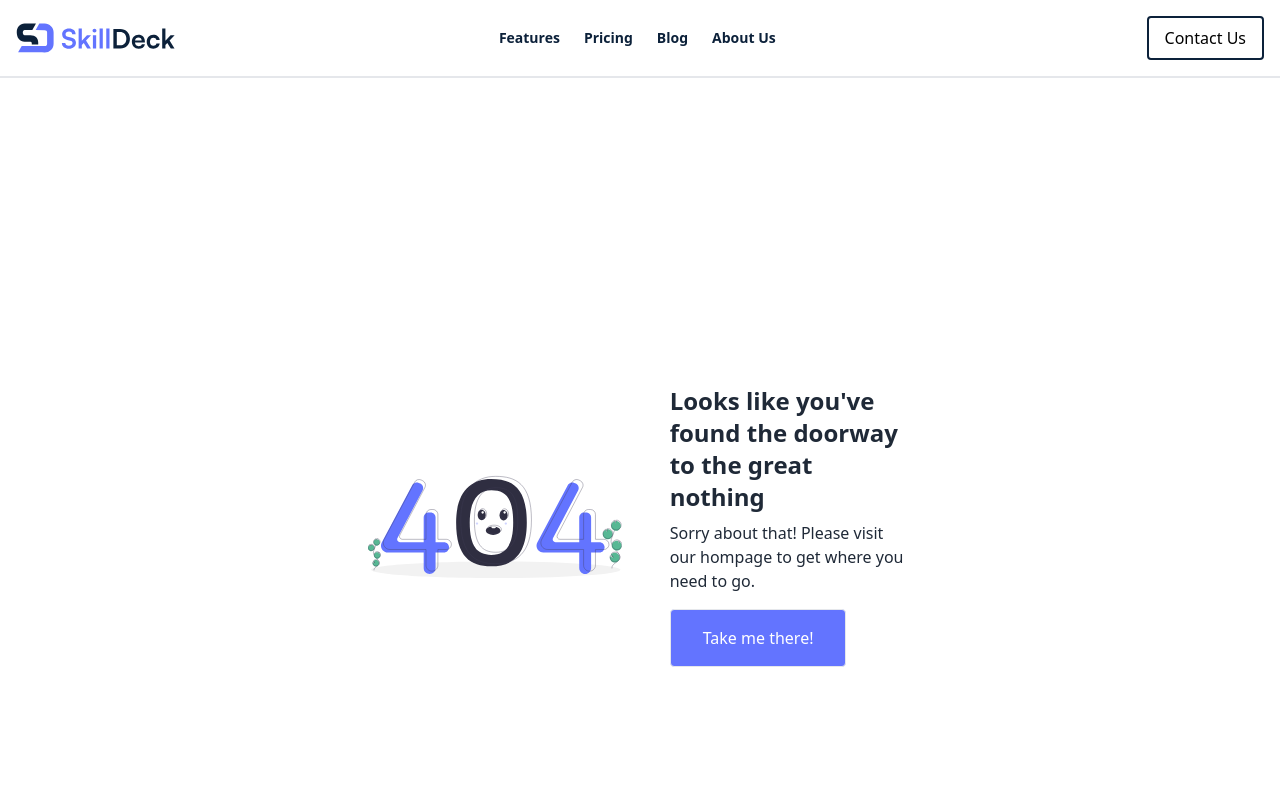
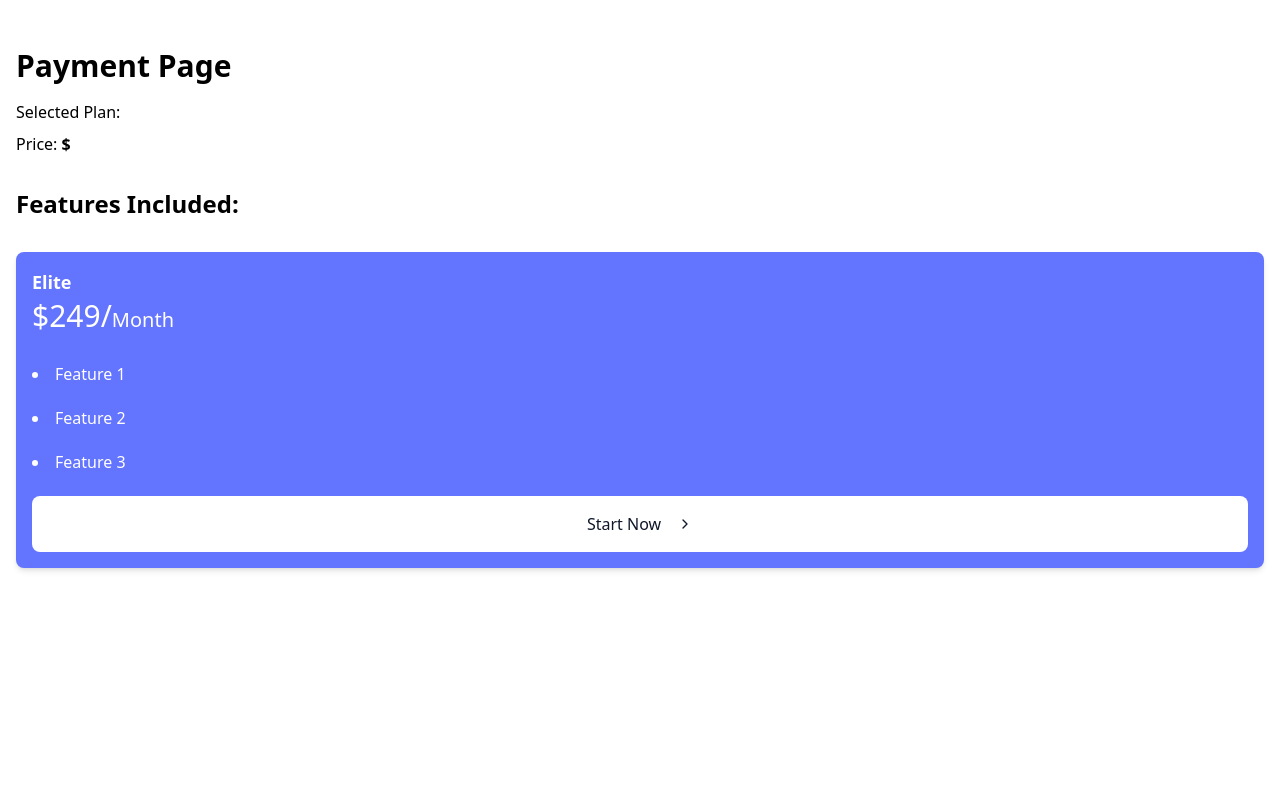
Before and after one commit to ItsRohith-A/Skilldeck, a Next.js app: page /payment in a window 1280 px wide. Before the commit this address had no page. Shown: the top 800 px of the page. Built offline with nearby package versions, Linux system fonts and the light colour scheme.

Commit message:
Add: Payment

```diff
--- a/src/components/Data/userTableData.ts
+++ b/src/components/Data/userTableData.ts
@@ -68,13 +68,13 @@ export const tableData = [
     {
         feature: "Database",
         wordpress: "SQL",
-        custom: "May Not Be Relevant",
+        custom: "Any",
         skillDeck: "MongoDB",
     },
     {
         feature: "Framework",
         wordpress: "NA",
-        custom: "May Not Be Relevant",
+        custom: "Any",
         skillDeck: "Tailwind CSS",
     },
 ];
--- a/src/components/home/OurClients.tsx
+++ b/src/components/home/OurClients.tsx
@@ -31,7 +31,7 @@ const OurClients: React.FC = () => {
     }, []);
 
     return (
-        <div className="my-6 lg:my-20">
+        <div className="my-6 lg:my-20 container mx-auto">
 
             <div
                 className="w-full py-6 inline-flex flex-nowrap overflow-hidden [mask-image:_linear-gradient(to_right,transparent_0,_black_128px,_black_calc(100%-128px),transparent_100%)]"
--- a/src/components/home/Pricing.tsx
+++ b/src/components/home/Pricing.tsx
@@ -1,39 +1,11 @@
 import React from 'react';
-import { FiChevronRight } from 'react-icons/fi';
-interface PricingCardProps {
-    plan: string;
-    price: number;
-    features: string[];
-    isHighlighted: boolean;
-}
-
-function PricingCard({ plan, price, features, isHighlighted }: PricingCardProps) {
-    return (
-        <div className={`rounded-lg p-4 shadow-md transition ${isHighlighted ? 'bg-prime-blue text-white' : 'bg-white border border-gray-200'
-            } hover:shadow-lg ${isHighlighted ? 'hover:bg-prime-blue' : 'hover:border-prime-blue'}`}>
-            <h6 className="text-lg font-semibold">{plan}</h6>
-            <p className={`text-slate-900 text-3xl font-medium leading-10 ${isHighlighted && 'text-white'} `}>
-                $ {price}/<span className={`text-slate-900 text-xl font-medium leading-10 ${isHighlighted && 'text-white'}`}>Month</span>
-            </p>
-            <ul className="list-disc list-inside mt-4 space-y-2">
-                {features.map((feature, index) => (
-                    <li key={index} className={`text-slate-900 text-base font-medium leading-9 ${isHighlighted && 'text-white'} `}>{feature}</li>
-                ))}
-            </ul>
-
-            <button className={`mt-4 p-4 rounded-lg border border-slate-900 text-base font-medium flex text-slate-900 items-center justify-center gap-4 w-full ${isHighlighted
-                && 'bg-white hover:text-prime-blue border-none'}`}>
-                Start Now
-                <div className="">
-                    <FiChevronRight />
-                </div>
-            </button>
-        </div>
-    );
-}
+import { useRouter } from 'next/router';
+import PricingCard from './PricingCard'; // Make sure to adjust the import path if necessary
 
 // Main Pricing component in TSX
 function Pricing() {
+    const router = useRouter(); // Initialize useRouter
+
     const plans = [
         {
             plan: 'Basic',
@@ -107,6 +79,14 @@ function Pricing() {
     ];
 
 
+    const handleStartNow = (selectedPlan: { plan: string; price: number, features: string[] }) => {
+        // Navigate to the /payment page with the selected plan data
+        router.push({
+            pathname: '/payment',
+            query: { plan: selectedPlan.plan, price: selectedPlan.price, features: JSON.stringify(selectedPlan.features), },
+        });
+    };
+
     return (
         <div className="container mx-auto my-12 lg:mt-24 px-4 space-y-6" id="pricing">
             <div className="text-3xl text-prime-dark font-semibold text-center">
@@ -120,6 +100,7 @@ function Pricing() {
                         price={plan.price}
                         features={plan.features}
                         isHighlighted={plan.isHighlighted}
+                        onStartNow={handleStartNow} // Pass the handler
                     />
                 ))}
             </div>
--- /dev/null
+++ b/src/components/home/PricingCard.tsx
@@ -0,0 +1,44 @@
+import React from 'react';
+import { FiChevronRight } from 'react-icons/fi';
+
+interface PricingCardProps {
+    plan: string;
+    price: number;
+    features: string[]; // Features should always be an array
+    isHighlighted?: boolean;
+    onStartNow?: (selectedPlan: { plan: string; price: number; features: string[] }) => void;
+}
+
+function PricingCard({ plan, price, features = [], isHighlighted = false, onStartNow }: PricingCardProps) {
+    return (
+        <div className={`rounded-lg p-4 shadow-md transition flex flex-col justify-between ${isHighlighted ? 'bg-prime-blue text-white' : 'bg-white border border-gray-200'
+            } hover:shadow-lg ${isHighlighted ? 'hover:bg-prime-blue' : 'hover:border-prime-blue'}`}>
+            <h6 className="text-lg font-semibold">{plan}</h6>
+            <p className={`text-slate-900 text-3xl font-medium leading-10 ${isHighlighted && 'text-white'}`}>
+                ${price}/<span className={`text-slate-900 text-xl font-medium leading-10 ${isHighlighted && 'text-white'}`}>Month</span>
+            </p>
+            <ul className="list-disc list-inside mt-4 space-y-2">
+                {Array.isArray(features) && features.length > 0 ? (
+                    features.map((feature, index) => (
+                        <li key={index} className={`text-slate-900 text-base font-medium leading-9 ${isHighlighted && 'text-white'}`}>{feature}</li>
+                    ))
+                ) : (
+                    <li className={`text-slate-900 text-base font-medium leading-9 ${isHighlighted && 'text-white'}`}>No features available</li>
+                )}
+            </ul>
+
+            <button
+                className={`mt-4 p-4 rounded-lg border border-slate-900 text-base font-medium flex text-slate-900 items-center justify-center gap-4 w-full ${isHighlighted
+                    && 'bg-white hover:text-prime-blue border-none'}`}
+                onClick={() => onStartNow && onStartNow({ plan, price, features })}
+            >
+                Start Now
+                <div className="">
+                    <FiChevronRight />
+                </div>
+            </button>
+        </div>
+    );
+}
+
+export default PricingCard;
--- /dev/null
+++ b/src/components/payment/Payment.tsx
@@ -0,0 +1,43 @@
+import React from 'react';
+import { useRouter } from 'next/router';
+import PricingCard from '../home/PricingCard'; // Adjust the import path if necessary
+
+const Payment = () => {
+    const router = useRouter();
+    const { plan, price, features } = router.query; // Access the plan, price, and features from query params
+
+    // Convert features from string to array
+    const featureList = Array.isArray(features) ? features : features?.split(',');
+
+    return (
+        <div className="container mx-auto my-12 px-4">
+            <h1 className="text-3xl font-semibold">Payment Page</h1>
+            <p className="mt-4">Selected Plan: <span className="font-bold">{plan}</span></p>
+            <p className="mt-2">Price: <span className="font-bold">${price}</span></p>
+
+            <div className="mt-8">
+                <h2 className="text-2xl font-semibold">Features Included:</h2>
+                <ul className="list-disc list-inside mt-4 space-y-2">
+                    {featureList && featureList.map((feature, index) => (
+                        <li key={index} className="text-gray-800 text-base font-medium">{feature.trim()}</li>
+                    ))}
+                </ul>
+            </div>
+
+            <div className="mt-8">
+                <PricingCard
+                    plan="Elite"
+                    price={249}
+                    features={["Feature 1", "Feature 2", "Feature 3"]} // Ensure this is always an array
+                    isHighlighted={true}
+                    onStartNow={(selectedPlan) => {
+                        console.log('Selected Plan:', selectedPlan);
+                        // Add further logic here
+                    }}
+                />
+            </div>
+        </div>
+    );
+};
+
+export default Payment;
--- /dev/null
+++ b/src/pages/payment/index.tsx
@@ -0,0 +1,12 @@
+import Payment from '@/components/payment/Payment'
+import React from 'react'
+
+const index = () => {
+    return (
+        <>
+            <Payment />
+        </>
+    )
+}
+
+export default index
```
